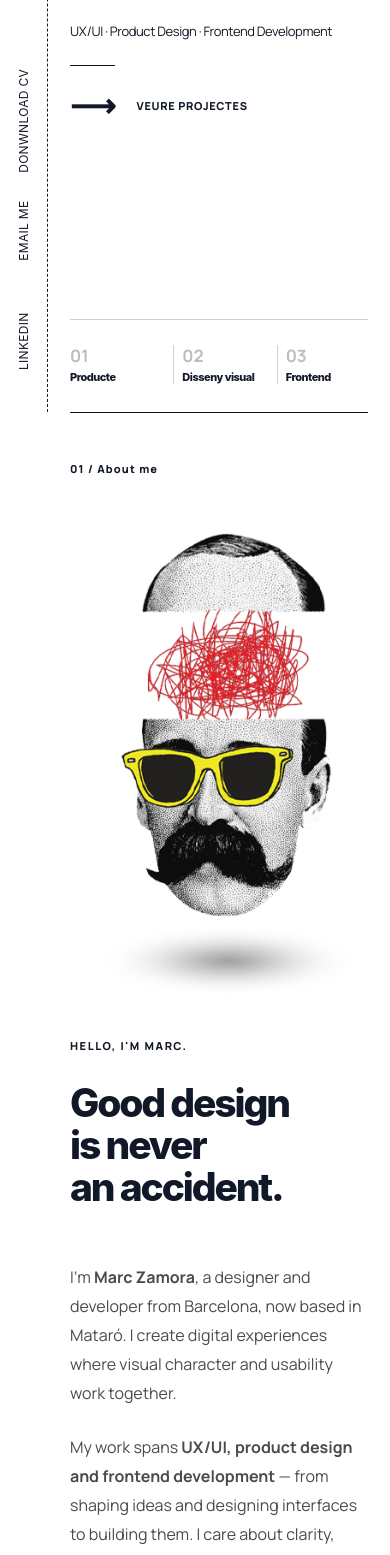
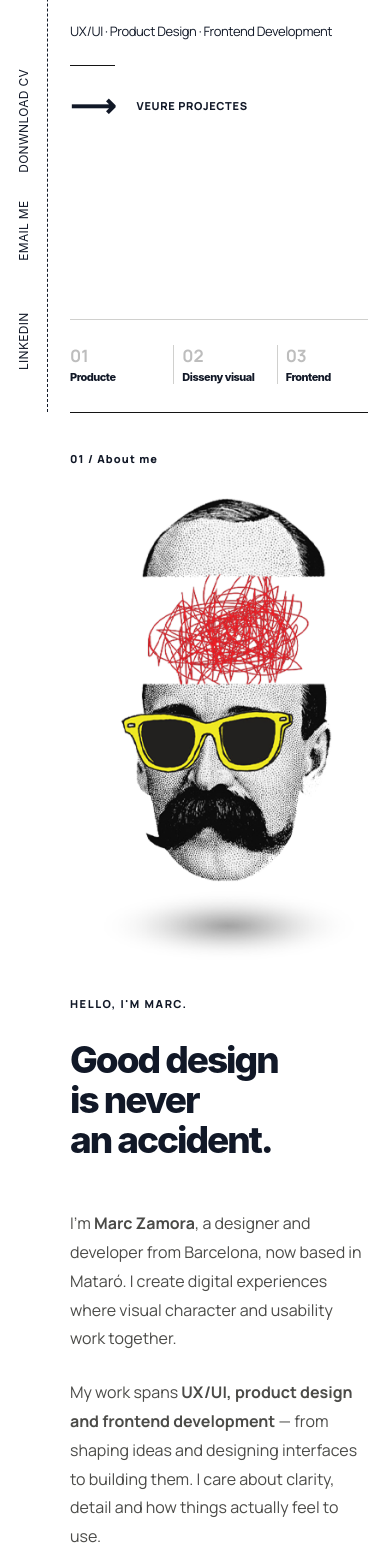
Before and after one commit to xinaski/xinaski-design, a Vue app: page / in a window 390 px wide. Shown: the part 432-1987 px from the top of the page. Built offline with nearby package versions, Linux system fonts and the light colour scheme; a web font is replaced by a local one.

Commit message:
Fix About CSS specificity and make layout changes visible

```diff
--- a/src/style.css
+++ b/src/style.css
@@ -277,3 +277,24 @@ a:focus-visible, button:focus-visible { outline: 2px solid var(--ink); outline-o
  .about-grid { row-gap:42px; }
  .about-details .about-description { gap:26px; }
 }
+
+
+/* About-specific overrides: beat generic .editorial-section h2 selectors. */
+.editorial-section.about-section { padding-top:56px; padding-bottom:140px; }
+.about-section .section-heading { margin-bottom:clamp(32px,4vw,64px); }
+.about-section .about-grid { grid-template-columns:minmax(0,1fr) minmax(0,1fr); column-gap:clamp(40px,6vw,100px); row-gap:clamp(75px,9vw,135px); }
+.about-section .about-copy h2 { font-size:clamp(42px,4.6vw,76px); line-height:1.08; letter-spacing:-.055em; max-width:12ch; }
+.about-section .about-details { max-width:900px; }
+.about-section .about-details .about-description { max-width:760px; margin:0 auto; gap:34px; font-size:clamp(17px,1.4vw,20px); line-height:1.85; }
+@media(max-width:900px) {
+ .about-section .about-grid { grid-template-columns:1fr 1fr; gap:60px 30px; }
+ .about-section .about-copy h2 { font-size:clamp(34px,5vw,53px); }
+}
+@media(max-width:640px) {
+ .editorial-section.about-section { padding-top:38px; padding-bottom:90px; }
+ .about-section .section-heading { margin-bottom:30px; }
+ .about-section .about-grid { grid-template-columns:1fr; gap:35px; }
+ .about-section .about-copy h2 { font-size:clamp(37px,8.7vw,56px); }
+ .about-section .about-details { grid-column:1; }
+ .about-section .about-details .about-description { font-size:16px; line-height:1.8; gap:25px; }
+}
```
